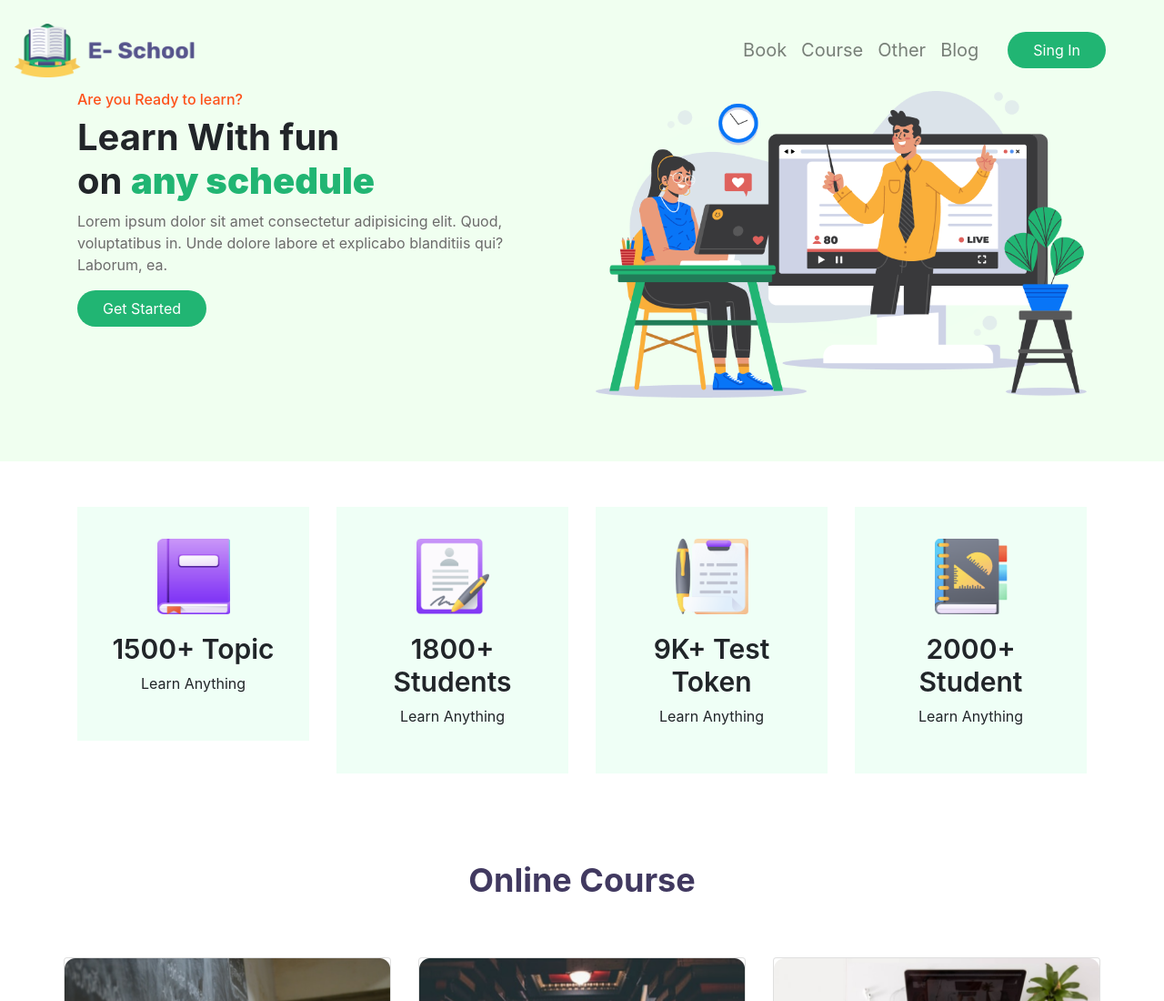
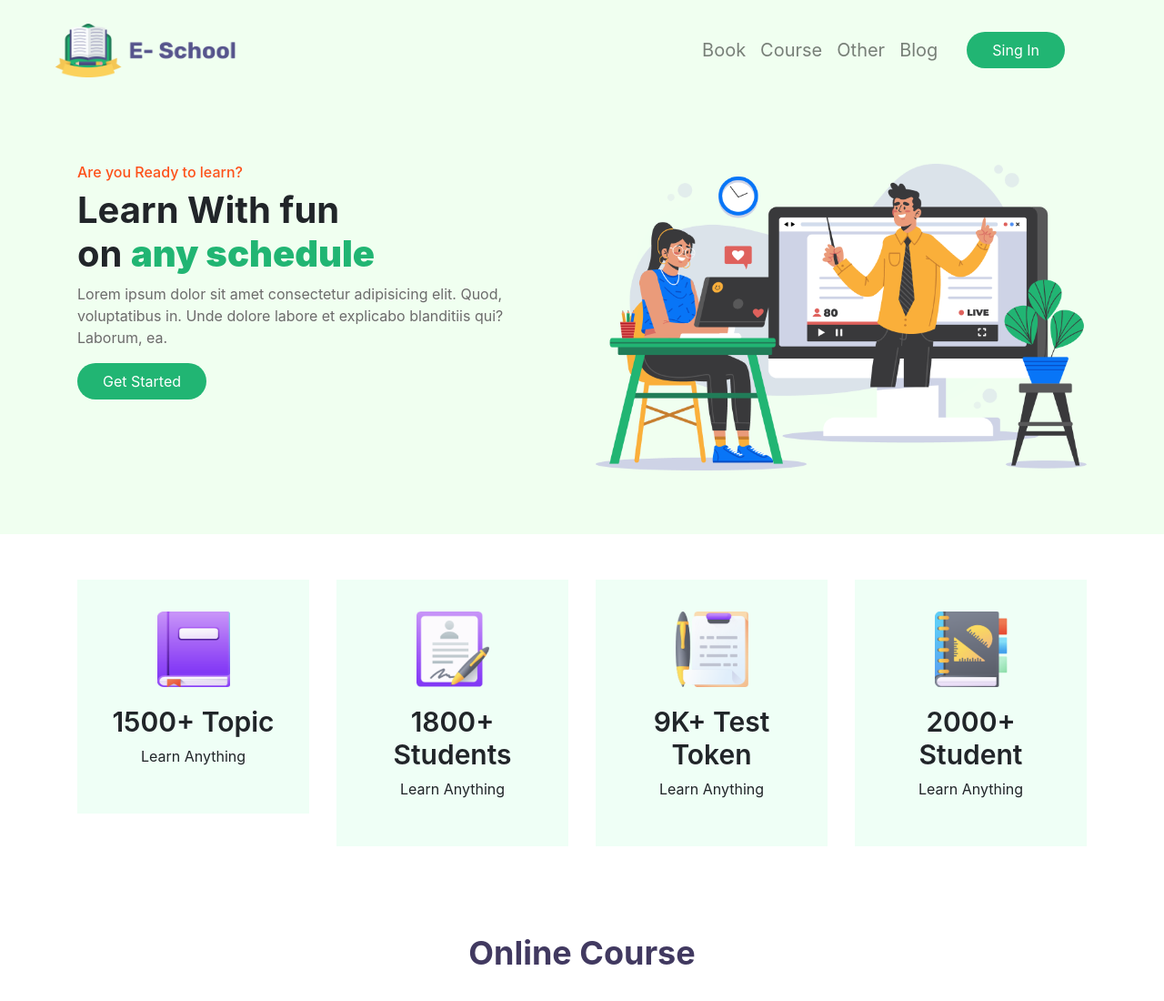
Before and after one commit to DevPabon/Lesson-10, a plain HTML site: page index.html in a window 1280 px wide. Shown: the top 1100 px of the page at 91% size. Drawn offline with nearby package versions, Linux system fonts and the light colour scheme.

Commit message:
e-School

```diff
--- a/index.html
+++ b/index.html
@@ -11,9 +11,9 @@
 <body>
     <header>
         <section class="header-section">
-            <div class="container">
                   <div class="row">
-                    <nav class="navbar  fixed-top navbar-expand-lg navbar-light mr-5 ">
+                    <nav class="navbar fixed-top navbar-expand-lg navbar-light mr-5 ">
+                        <div class="container">
                         <a class="navbar-brand" href="#">
                             <img class="logo" src="img/ICON/Logo.png" alt="">
                         </a>
@@ -36,6 +36,7 @@
                               </li>
                           </ul>
                           <button class="btn global-btn"> Sing In </button>
+                        </div>
                         </div>
                       </nav>
                   </div>
--- a/style.css
+++ b/style.css
@@ -8,6 +8,7 @@
 }
 .header-section{
     background-color: #F0FFF0;
+    padding-bottom: 80px;
 }
 .logo{
     width: 200px;
```
